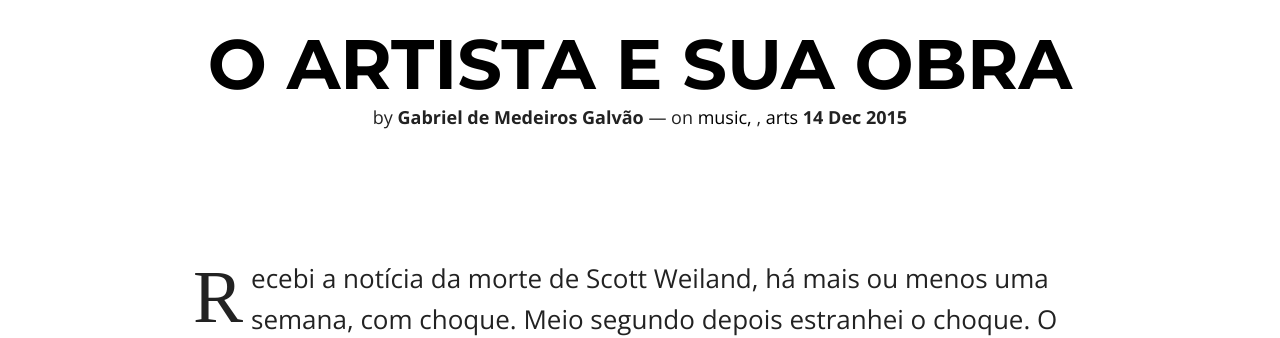
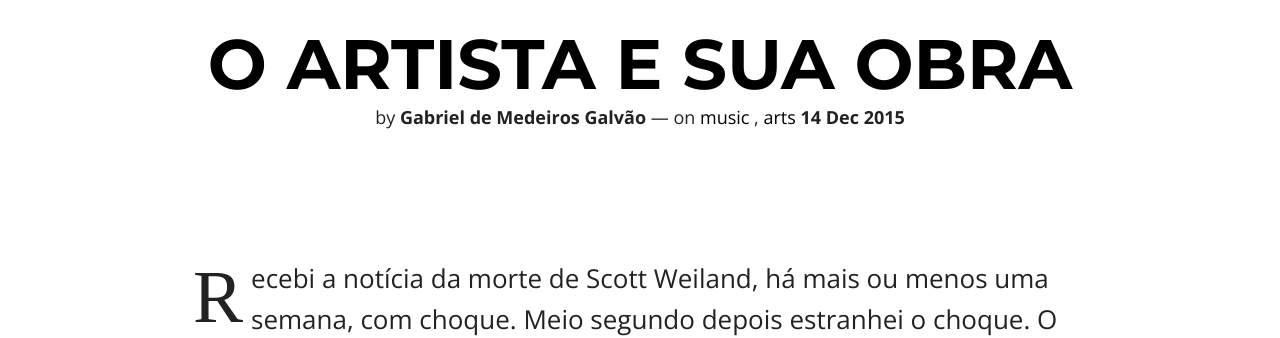
Before and after one commit to ggalvao/ggalvao.github.io, a Jekyll site: the page built from _posts/2015-12-14-o-artista-e-a-obra.md, in a window 1280 px wide and 900 px high. Shown: the part 194-532 px from the top of the window. Built offline with Jekyll 4.4.1, drawn with Linux system fonts in a browser that asks for light colours; nearby versions of some CDN libraries; comment, search, counter and statistics services are not loaded.

Commit message:
correcting bugs

```diff
--- a/_posts/2015-12-14-o-artista-e-a-obra.md
+++ b/_posts/2015-12-14-o-artista-e-a-obra.md
@@ -5,7 +5,7 @@ description:
 headline:
 modified: 2015-12-14
 category: music
-tags: music, arts
+tags: [music,arts]
 imagefeature:
 mathjax:
 chart:
@@ -21,7 +21,7 @@ A morte dele, então, me lembrou que esse efeito ocorreu novamente comigo, cerca
 
 Weiland, segundo artigo recém-publicado por sua ex-mulher e assinado por ela e seus dois filhos, era um pai ausente e sua relação com as drogas extremamente prejudicial a todos ao seu redor. Honestamente, me parece incrível é que ele tenha sobrevivido tanto tempo. Em seus últimos vídeos vemos um zumbi praticamente incapaz de qualquer performance. Como admirar alguém nessas condições?
 
-<iframe width="560" height="315" src="https://www.youtube.com/embed/vewupKFIEAE" frameborder="0" allowfullscreen></iframe>
+<iframe width="280" height="158" src="https://www.youtube.com/embed/vewupKFIEAE" frameborder="0" allowfullscreen></iframe></br>
 
 O mesmo se passou em graus de magnitude tão maiores quanto os da diferença entre o calibre do simples rock'n'roll sem maiores pretensões e do monumento que é a obra de Wagner quando ouvi <i>Abendlich strahlt der Sonne Auge</i> (O Ouro do Reno) pela primeira vez. Eu fiquei em êxtase ao mesmo tempo em que sentia culpa por estar ouvindo a música do 'músico do nazismo' (Wagner era o compositor preferido de Hitler). Esse foi um grande conflito, para mim, durante muito tempo. Lembro-me de, à época, gastar bastante tempo lendo sobre a história de Wagner e sua relação com o nazismo nas esperanças de racionalizar alguma forma de ouvir sua música sem culpa. Por volta da mesma época, em julho de 2001, Daniel Barenboim causou um enorme choque em Israel ao <a href="http://www.theguardian.com/world/2001/jul/09/ewenmacaskill">tocar Wagner em um de seus programas</a>. Deste acontecimento surgiram enormes discussões que apontavam todas na mesma direção: devemos separar as obras de seus criadores. As obras ficam, as pessoas se vão.
 
```
